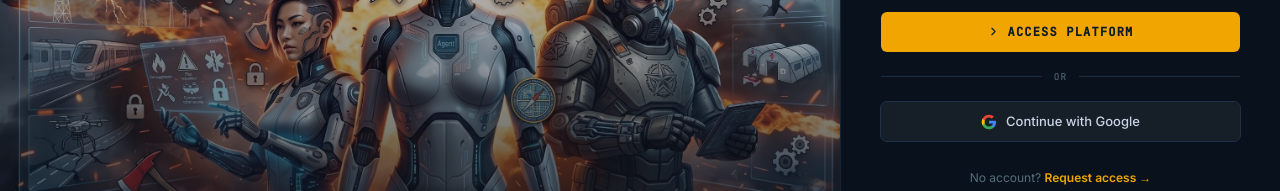
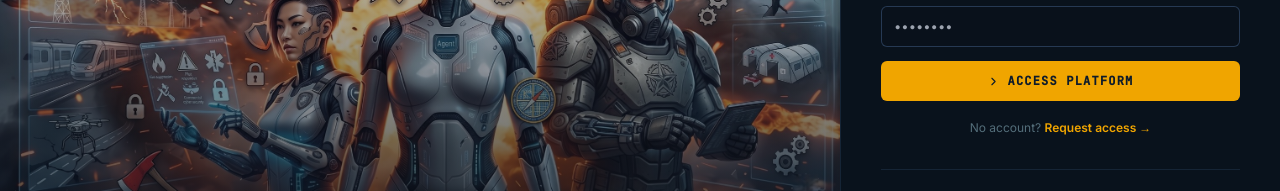
Before and after one commit to ADHD-IRL/AgentDebate, a React (Vite) app: page / in a window 1280 px wide. Shown: the part 407-598 px from the top of the page. Built offline with nearby package versions, Linux system fonts and the light colour scheme; no server answers.

Commit message:
Remove Google sign-in option from splash page
https://claude.ai/code/session_019zf4dDx8xmc1wnpmiTMqQG

```diff
--- a/src/pages/SplashPage.jsx
+++ b/src/pages/SplashPage.jsx
@@ -87,7 +87,7 @@ function AuthenticatedPanel({ user, signOut }) {
 }
 
 function LoginPanel() {
-  const { signIn, signInWithGoogle } = useAuth();
+  const { signIn } = useAuth();
   const navigate = useNavigate();
   const [email,    setEmail]    = useState('');
   const [password, setPassword] = useState('');
@@ -105,15 +105,6 @@ function LoginPanel() {
       setError(err.message || 'Sign in failed. Check your credentials.');
     } finally {
       setLoading(false);
-    }
-  };
-
-  const handleGoogle = async () => {
-    setError('');
-    try {
-      await signInWithGoogle();
-    } catch (err) {
-      setError(err.message || 'Google sign in failed.');
     }
   };
 
@@ -177,33 +168,6 @@ function LoginPanel() {
           )}
         </button>
       </form>
-
-      <div style={{ display: 'flex', alignItems: 'center', gap: 12, marginBottom: 18 }}>
-        <div style={{ flex: 1, height: 1, backgroundColor: 'rgba(42,63,90,0.6)' }} />
-        <span style={{ fontSize: 9.5, fontFamily: 'JetBrains Mono, monospace', letterSpacing: '0.1em', color: '#546E7A' }}>OR</span>
-        <div style={{ flex: 1, height: 1, backgroundColor: 'rgba(42,63,90,0.6)' }} />
-      </div>
-
-      <button
-        onClick={handleGoogle}
-        style={{
-          display: 'flex', alignItems: 'center', justifyContent: 'center', gap: 9,
-          width: '100%', padding: '10px 16px', borderRadius: 6, border: 'none',
-          backgroundColor: 'rgba(255,255,255,0.05)', outline: '1px solid rgba(42,63,90,0.7)',
-          color: '#C8D4E4', fontSize: 13, fontWeight: 500, cursor: 'pointer',
-          marginBottom: 28, transition: 'background-color 0.15s',
-        }}
-        onMouseEnter={e => e.currentTarget.style.backgroundColor = 'rgba(255,255,255,0.09)'}
-        onMouseLeave={e => e.currentTarget.style.backgroundColor = 'rgba(255,255,255,0.05)'}
-      >
-        <svg style={{ width: 16, height: 16, flexShrink: 0 }} viewBox="0 0 24 24">
-          <path fill="#4285F4" d="M22.56 12.25c0-.78-.07-1.53-.2-2.25H12v4.26h5.92c-.26 1.37-1.04 2.53-2.21 3.31v2.77h3.57c2.08-1.92 3.28-4.74 3.28-8.09z"/>
-          <path fill="#34A853" d="M12 23c2.97 0 5.46-.98 7.28-2.66l-3.57-2.77c-.98.66-2.23 1.06-3.71 1.06-2.86 0-5.29-1.93-6.16-4.53H2.18v2.84C3.99 20.53 7.7 23 12 23z"/>
-          <path fill="#FBBC05" d="M5.84 14.09c-.22-.66-.35-1.36-.35-2.09s.13-1.43.35-2.09V7.07H2.18C1.43 8.55 1 10.22 1 12s.43 3.45 1.18 4.93l2.85-2.22.81-.62z"/>
-          <path fill="#EA4335" d="M12 5.38c1.62 0 3.06.56 4.21 1.64l3.15-3.15C17.45 2.09 14.97 1 12 1 7.7 1 3.99 3.47 2.18 7.07l3.66 2.84c.87-2.6 3.3-4.53 6.16-4.53z"/>
-        </svg>
-        Continue with Google
-      </button>
 
       <p style={{ fontSize: 12, color: '#546E7A', textAlign: 'center', marginBottom: 32 }}>
         No account?{' '}
```
